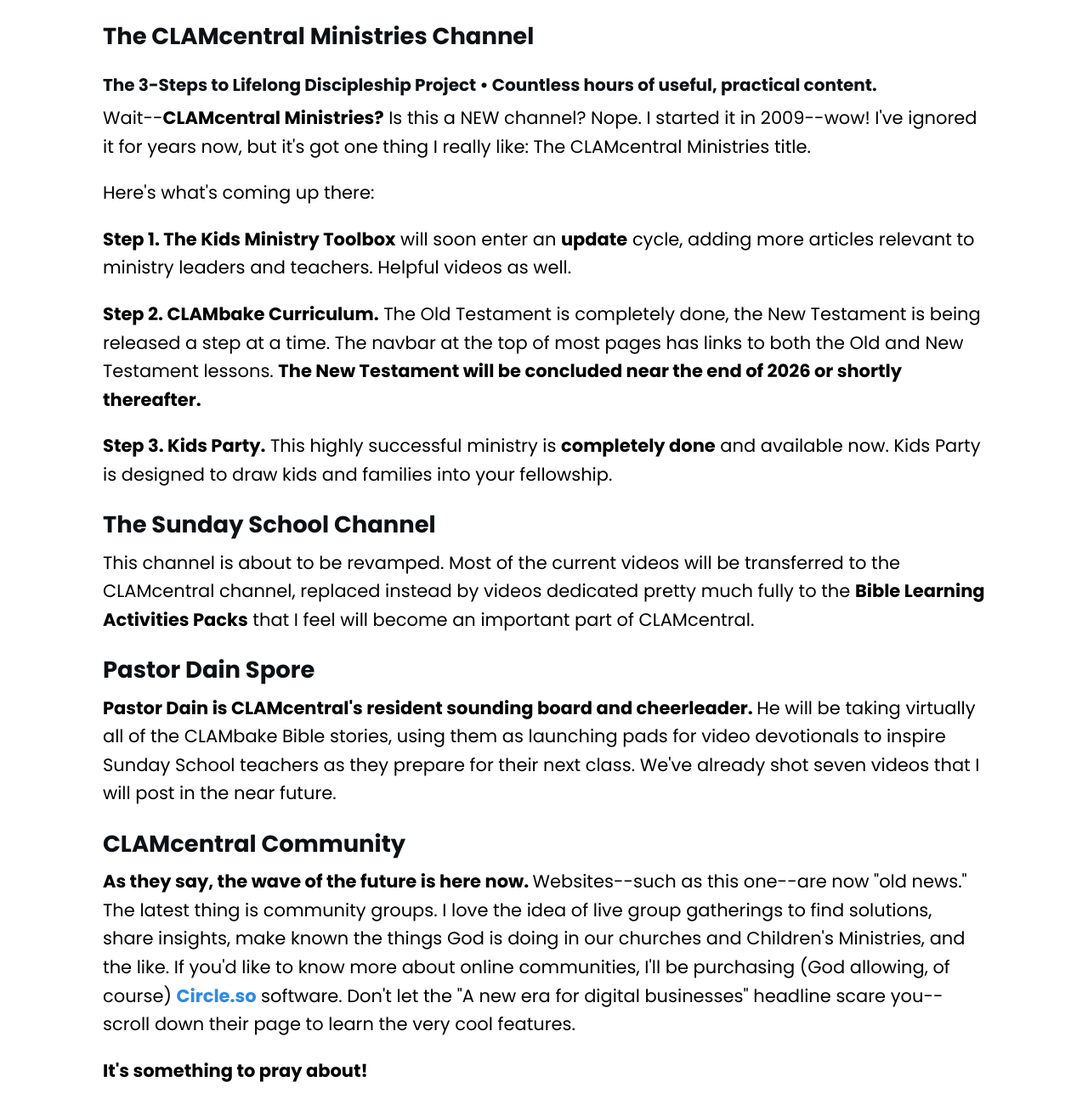
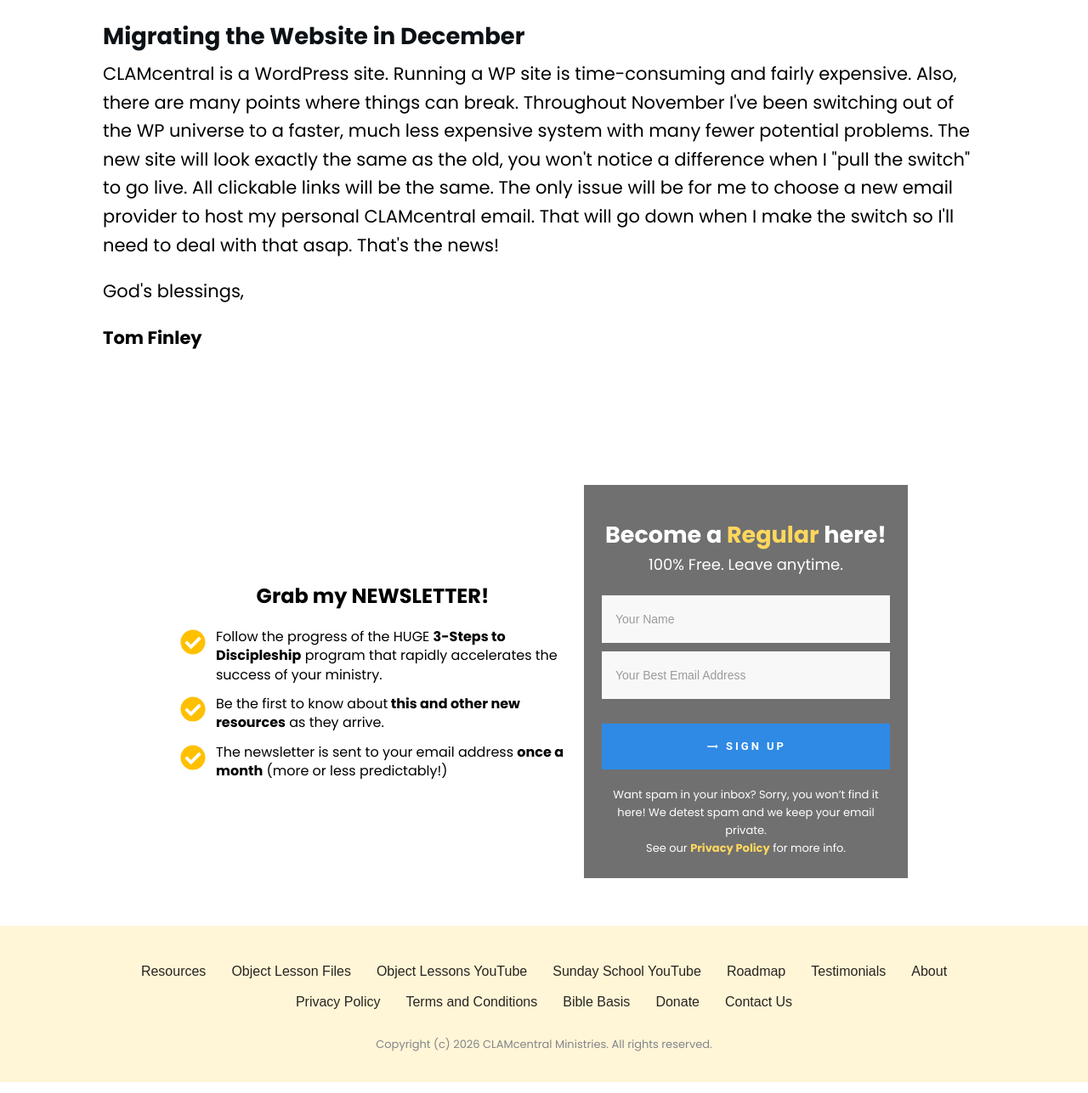
Before and after one commit to Thomas-dotcom878/clamcentral, an Astro site: page /roadmap-2 in a window 1280 px wide. Shown: the part 513-1800 px from the top of the page at 85% size. Built offline with nearby package versions, Linux system fonts and the light colour scheme; Astro itself is replaced by a stand-in of ours; a web font is replaced by a local one.

Commit message:
Update Roadmap page to match live site
Co-Authored-By: Claude Opus 5.5 <noreply@anthropic.com>
Claude-Session: https://claude.ai/code/session_01SmBytvDuSBSgZC5kPHfHFA

```diff
--- a/src/pages/roadmap-2.astro
+++ b/src/pages/roadmap-2.astro
@@ -11,20 +11,8 @@ import RegularsSignup from '../components/RegularsSignup.astro';
 			<h2 style="font-size:clamp(20px, 2.14vw, 30px);line-height:1.40;color:rgb(12, 17, 21);text-align:left;font-weight:700;margin-top:24px;margin-bottom:8px"><strong>Bible Learning Activities Packs • NEW!</strong></h2>
 			<p style="font-size:clamp(18px, 1.64vw, 23px);line-height:1.60;color:rgb(0, 0, 0);text-align:left;margin-bottom:1em">I have 800+ Bible Learning Activities (BLAs), many should work great with just about any lesson in the Sunday School curriculum you are using right now. Even the best curriculum has some clinkers now and then. These BLAs are curated, categorized, designed to be fun and biblically profound. Lots are available now and many more are arriving soon. The CLAMcentral Regulars Newsletter will keep you updated.</p>
 			<p style="font-size:clamp(18px, 1.64vw, 23px);line-height:1.60;color:rgb(0, 0, 0);text-align:left;margin-bottom:1em"><strong>PS: The activities are from the CLAMbake lessons, but all references to CLAMbake have been removed.</strong> <strong>These activities really are intended to be used with any Sunday School curriculum!</strong></p>
-			<h2 style="font-size:clamp(20px, 2.14vw, 30px);line-height:1.40;color:rgb(12, 17, 21);text-align:left;font-weight:700;margin-top:24px;margin-bottom:8px"><strong>The CLAMcentral Ministries Channel</strong></h2>
-			<h3 style="font-size:20px;line-height:1.40;color:rgb(12, 17, 21);text-align:left;font-weight:700;margin-top:24px;margin-bottom:8px"><strong>The 3-Steps to Lifelong Discipleship Project • Countless hours of useful, practical content.</strong></h3>
-			<p style="font-size:clamp(18px, 1.64vw, 23px);line-height:1.60;color:rgb(0, 0, 0);text-align:left;margin-bottom:1em">Wait--<strong>CLAMcentral Ministries?</strong> Is this a NEW channel? Nope. I started it in 2009--wow! I've ignored it for years now, but it's got one thing I really like: The CLAMcentral Ministries title.</p>
-			<p style="font-size:clamp(18px, 1.64vw, 23px);line-height:1.60;color:rgb(0, 0, 0);text-align:left;margin-bottom:1em">Here's what's coming up there:</p>
-			<p style="font-size:clamp(18px, 1.64vw, 23px);line-height:1.60;color:rgb(0, 0, 0);text-align:left;margin-bottom:1em"><strong>Step 1. The Kids Ministry Toolbox</strong> will soon enter an <strong>update</strong> cycle, adding more articles relevant to ministry leaders and teachers. Helpful videos as well.</p>
-			<p style="font-size:clamp(18px, 1.64vw, 23px);line-height:1.60;color:rgb(0, 0, 0);text-align:left;margin-bottom:1em"><strong>Step 2. CLAMbake Curriculum.</strong> The Old Testament is completely done, the New Testament is being released a step at a time. The navbar at the top of most pages has links to both the Old and New Testament lessons. <strong>The New Testament will be concluded near the end of 2026 or shortly thereafter.</strong></p>
-			<p style="font-size:clamp(18px, 1.64vw, 23px);line-height:1.60;color:rgb(0, 0, 0);text-align:left;margin-bottom:1em"><strong>Step 3. Kids Party.</strong> This highly successful ministry is <strong>completely done</strong> and available now. Kids Party is designed to draw kids and families into your fellowship.</p>
-			<h2 style="font-size:clamp(20px, 2.14vw, 30px);line-height:1.40;color:rgb(12, 17, 21);text-align:left;font-weight:700;margin-top:24px;margin-bottom:8px"><strong>The Sunday School Channel </strong></h2>
-			<p style="font-size:clamp(18px, 1.64vw, 23px);line-height:1.60;color:rgb(0, 0, 0);text-align:left;margin-bottom:1em">This channel is about to be revamped. Most of the current videos will be transferred to the CLAMcentral channel, replaced instead by videos dedicated pretty much fully to the <strong>Bible Learning Activities Packs</strong> that I feel will become an important part of CLAMcentral.</p>
-			<h2 style="font-size:clamp(20px, 2.14vw, 30px);line-height:1.40;color:rgb(12, 17, 21);text-align:left;font-weight:700;margin-top:24px;margin-bottom:8px"><strong>Pastor Dain Spore </strong></h2>
-			<p style="font-size:clamp(18px, 1.64vw, 23px);line-height:1.60;color:rgb(0, 0, 0);text-align:left;margin-bottom:1em"><strong>Pastor Dain is CLAMcentral's resident sounding board and cheerleader. </strong>He will be taking virtually all of the CLAMbake Bible stories, using them as launching pads for video devotionals to inspire Sunday School teachers as they prepare for their next class. We've already shot seven videos that I will post in the near future.</p>
-			<h2 style="font-size:clamp(20px, 2.14vw, 30px);line-height:1.40;color:rgb(12, 17, 21);text-align:left;font-weight:700;margin-top:24px;margin-bottom:8px"><strong>CLAMcentral Community</strong></h2>
-			<p style="font-size:clamp(18px, 1.64vw, 23px);line-height:1.60;color:rgb(0, 0, 0);text-align:left;margin-bottom:1em"><strong>As they say, the wave of the future is here now. </strong>Websites--such as this one--are now "old news." The latest thing is community groups. I love the idea of live group gatherings to find solutions, share insights, make known the things God is doing in our churches and Children's Ministries, and the like. If you'd like to know more about online communities, I'll be purchasing (God allowing, of course) <a href="https://circle.so/"><strong>Circle.so</strong></a> software. Don't let the "A new era for digital businesses" headline scare you--scroll down their page to learn the very cool features.</p>
-			<p style="font-size:clamp(18px, 1.64vw, 23px);line-height:1.60;color:rgb(0, 0, 0);text-align:left;margin-bottom:1em"><strong>It's something to pray about!</strong></p>
+			<h2 style="font-size:clamp(20px, 2.14vw, 30px);line-height:1.40;color:rgb(12, 17, 21);text-align:left;font-weight:700;margin-top:24px;margin-bottom:8px"><strong>Migrating the Website in December</strong></h2>
+			<p style="font-size:clamp(18px, 1.64vw, 23px);line-height:1.60;color:rgb(0, 0, 0);text-align:left;margin-bottom:1em">CLAMcentral is a WordPress site. Running a WP site is time-consuming and fairly expensive. Also, there are many points where things can break. Throughout November I've been switching out of the WP universe to a faster, much less expensive system with many fewer potential problems. The new site will look exactly the same as the old, you won't notice a difference when I "pull the switch" to go live. All clickable links will be the same. The only issue will be for me to choose a new email provider to host my personal CLAMcentral email. That will go down when I make the switch so I'll need to deal with that asap. That's the news!</p>
 			<p style="font-size:clamp(18px, 1.64vw, 23px);line-height:1.60;color:rgb(0, 0, 0);text-align:left;margin-bottom:1em">God's blessings,</p>
 			<p style="font-size:clamp(18px, 1.64vw, 23px);line-height:1.60;color:rgb(0, 0, 0);text-align:left;margin-bottom:1em"><strong>Tom Finley</strong></p>
 		</div>
```
